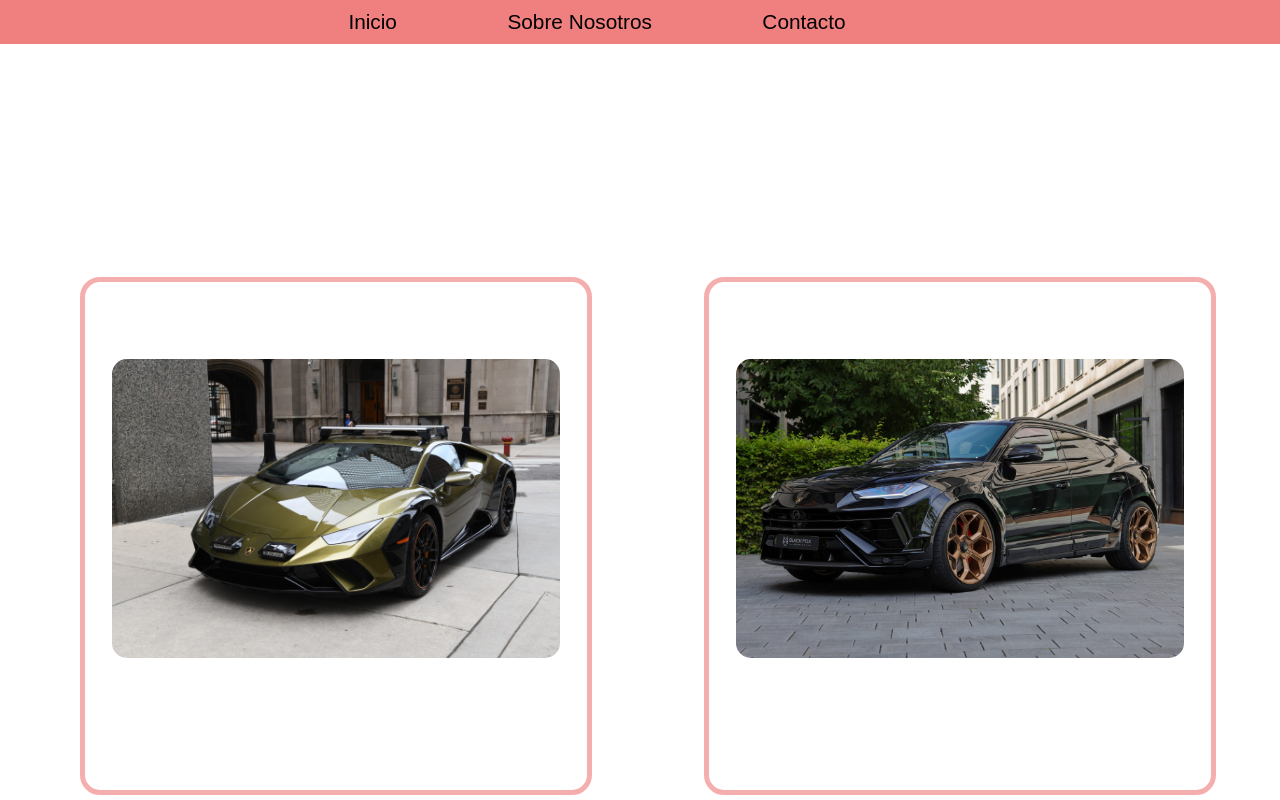
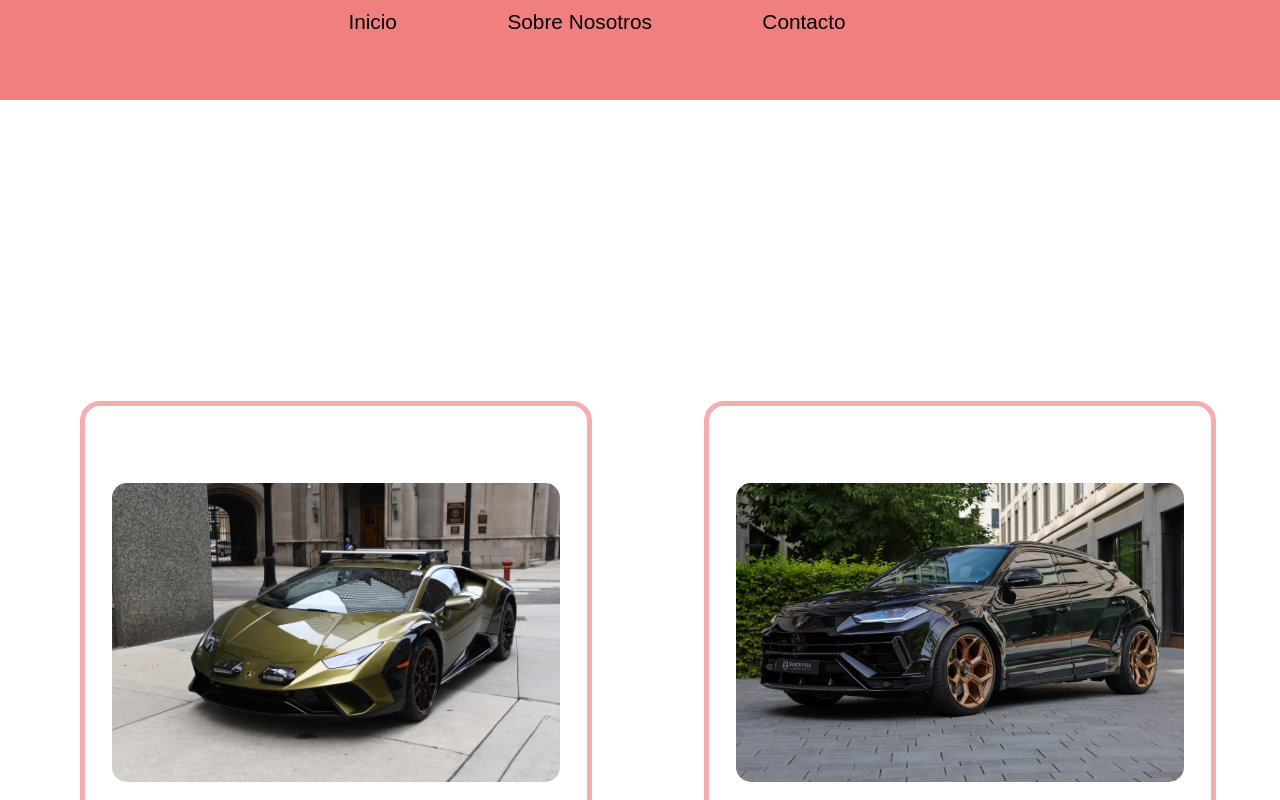
Before and after one commit to Gerardo2201/LandingPage-MediaQueries, a plain HTML site: page index.html in a window 1280 px wide. Shown: the top 800 px of the page. Drawn offline with Linux system fonts and the light colour scheme.

Commit message:
Se deja fijo el menu de navegacion y se agrega la variable alto para modificar la altura del menu de navegacion

```diff
--- a/index.html
+++ b/index.html
@@ -16,6 +16,7 @@
         </ul>
     </div>
 
+<main>
  <div class="titulo">
         <h1>Veltoro</h1>
         <h2>Conoce los modelos de autos disponibles</h2>
@@ -55,7 +56,7 @@
         class="imagen4">
         <p>Justo antes del 60 aniversario de la marca, Lamborghini presentó el Revuelto, el primer superdeportivo híbrido HPEV (High Performance Electrified Vehicle). Con el Revuelto, Lamborghini ha establecido un nuevo punto de referencia en cuanto a prestaciones, tecnología a bordo y placer de conducción. La emoción que proporciona el Revuelto se alcanza hasta su punto máximo gracias a un tren de potencia que genera 1015 CV en total, combinando la potencia de un flamante motor de combustión interna de 12 cilindros con tres motores eléctricos de alta densidad y un innovador cambio electrónico transversal de doble embrague. El poder de la hibridación se aprovecha para llevar las prestaciones y las emociones al volante a un nivel sin precedentes. </p>
     </div>
-
+</main>
 </Section>
 </body>
 </html>
--- a/styles.css
+++ b/styles.css
@@ -5,7 +5,12 @@
     font-family: sans-serif;
 }
 
+:root {
+    --alto: 100px;
+}
 /* Indica que le body tome el 100% de la pantalla, agrego una imagen como fondo y se le agrega transparencia con linear*/
+
+
 body{
     width: 100vw; /* Regla que toma el 100% del viewport a lo ancho*/
     height: 100vh; /* Regla que toma el 100% del viewport a lo largo*/
@@ -16,7 +21,14 @@ body{
 /* Caja superior que contiene el menu de navegación*/
 .header{
     width: 100%; /*Regla que toma a lo ancho el 100% de las dimensiones de la web */
+    height: var(--alto);
     background-color: lightcoral; /* Color de fondo */
+    position: fixed;
+    top: 0;
+}
+
+main{
+    margin-top: calc(var(--alto)  * 2);
 }
 
 /* Reglas que modifican el menu de navegacion */
@@ -219,7 +231,6 @@ section{
 }
 
 
-
 @media (max-width: 992px){
     .producto1,
     .producto3{
@@ -312,4 +323,5 @@ section{
     .producto4 .imagen4{
         width: 90%;
     }
+
 }
```
